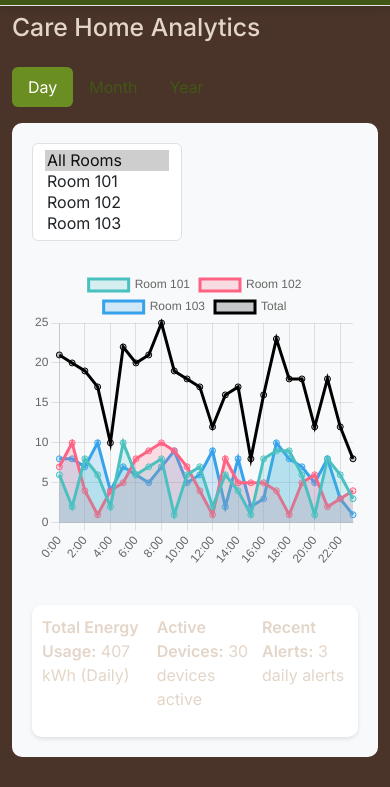
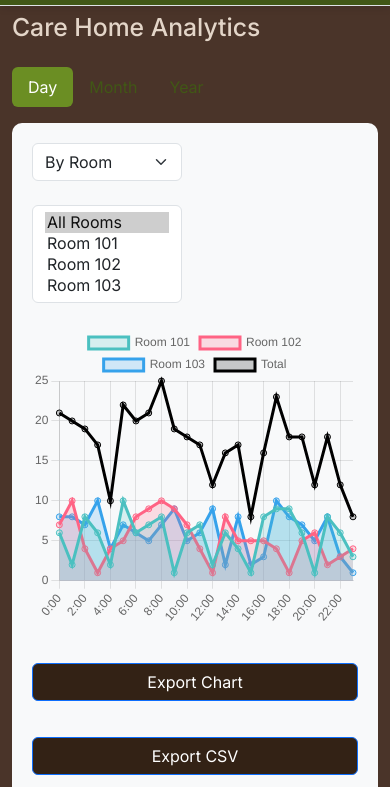
Before and after one commit to Mixonaut/pdproject, a plain HTML site: page SMART HOUSE SYSTEM/admin.html in a window 390 px wide. Shown: the part 57-844 px from the top of the page. Drawn offline with nearby package versions, Linux system fonts and the light colour scheme.

Commit message:
updates admin page

```diff
--- a/SMART HOUSE SYSTEM/admin.html
+++ b/SMART HOUSE SYSTEM/admin.html
@@ -179,9 +179,18 @@
         </div>
 
         <div class="overview-container">
+          <!-- View toggle dropdown -->
+          <select
+            id="viewSelect"
+            class="form-select d-inline-block mb-1"
+            style="width: 150px"
+          >
+            <option value="room" selected>By Room</option>
+            <option value="device">By Device</option>
+          </select>
           <!-- Example Rooms Select (multiple) -->
           <div
-            class="d-flex flex-wrap align-items-center mb-2"
+            class="d-flex flex-wrap align-items-center mb-1"
             style="gap: 1rem"
           >
             <select
@@ -202,14 +211,47 @@
             class="chart-container mb-3"
             style="height: 300px"
           ></canvas>
+
+          <!-- Export buttons -->
+          <button class="btn btn-primary mb-3" id="exportChart">
+            Export Chart
+          </button>
+          <button class="btn btn-primary mb-3" id="exportCSV">
+            Export CSV
+          </button>
+
+          <!-- Alerts button and modal -->
+          <button
+            class="btn btn-info mb-3"
+            data-bs-toggle="modal"
+            data-bs-target="#alertsModal"
+          >
+            View Alerts
+          </button>
+          <div class="modal fade" id="alertsModal" tabindex="-1">
+            <div class="modal-dialog">
+              <div class="modal-content">
+                <div class="modal-header">
+                  <h5 class="modal-title">Recent Alerts</h5>
+                  <button
+                    type="button"
+                    class="btn-close"
+                    data-bs-dismiss="modal"
+                  ></button>
+                </div>
+                <div class="modal-body" id="alertsList"></div>
+              </div>
+            </div>
+          </div>
+
           <div class="stats-container">
             <p>
               <strong>Total Energy Usage:</strong>
-              <span id="energyUsage">Loading...</span>
+              <span id="energyUsage">0</span>
             </p>
             <p>
               <strong>Active Devices:</strong>
-              <span id="deviceStatus">Loading...</span>
+              <span id="deviceStatus">0</span>
             </p>
             <p>
               <strong>Recent Alerts:</strong> <span id="alerts">No alerts</span>
--- a/SMART HOUSE SYSTEM/admin.js
+++ b/SMART HOUSE SYSTEM/admin.js
@@ -25,7 +25,6 @@ document.addEventListener("DOMContentLoaded", function () {
 
   // Set initial chart and stats
   setChartData("day");
-  updateStats("day");
 
   const roomsSelect = document.getElementById("roomsSelect");
   if (roomsSelect) {
@@ -206,32 +205,6 @@ function setChartData(period) {
   energyChart.update();
 }
 
-//a maybe too elaborate way for randomising data totals (whoops)
-function updateStats(period) {
-  const datasets = energyChart.data.datasets;
-  const roomDatasets = datasets.filter((dataset) => dataset.label !== "Total");
-  const totalEnergy = roomDatasets.reduce(
-    (acc, dataset) => acc + dataset.data.reduce((sum, val) => sum + val, 0),
-    0
-  );
-  const periodText =
-    period === "day" ? "Daily" : period === "month" ? "Monthly" : "Yearly";
-  document.getElementById(
-    "energyUsage"
-  ).textContent = `${totalEnergy} kWh (${periodText})`;
-
-  const numRooms = roomDatasets.length;
-  const activeDevices = numRooms * 10;
-  document.getElementById(
-    "deviceStatus"
-  ).textContent = `${activeDevices} devices active`;
-
-  const alerts = Math.floor(Math.random() * 5);
-  document.getElementById(
-    "alerts"
-  ).textContent = `${alerts} ${periodText.toLowerCase()} alerts`;
-}
-
 /*******************************************
  * TIME PERIOD & FILTERS
  *******************************************/
@@ -262,19 +235,16 @@ if (yearTab) {
 if (dayInput) {
   dayInput.addEventListener("change", function () {
     setChartData("day");
-    updateStats("day");
   });
 }
 if (monthSelect) {
   monthSelect.addEventListener("change", function () {
     setChartData("month");
-    updateStats("month");
   });
 }
 if (yearSelect) {
   yearSelect.addEventListener("change", function () {
     setChartData("year");
-    updateStats("year");
   });
 }
 
@@ -294,7 +264,6 @@ function setActivePeriod(period) {
   currentPeriod = period; // Update current period
   toggleFilter(period);
   setChartData(period);
-  updateStats(period);
 }
 
 function toggleFilter(mode) {
@@ -315,17 +284,3 @@ function toggleFilter(mode) {
 /*******************************************
  * USER MANAGEMENT TODO
  *******************************************/
-
-const btnAddUser = document.getElementById("btnAddUser");
-const btnEditUser = document.getElementById("btnEditUser");
-const btnRemoveUser = document.getElementById("btnRemoveUser");
-
-if (btnAddUser) {
-  btnAddUser.addEventListener("click", function () {});
-}
-if (btnEditUser) {
-  btnEditUser.addEventListener("click", function () {});
-}
-if (btnRemoveUser) {
-  btnRemoveUser.addEventListener("click", function () {});
-}
```
